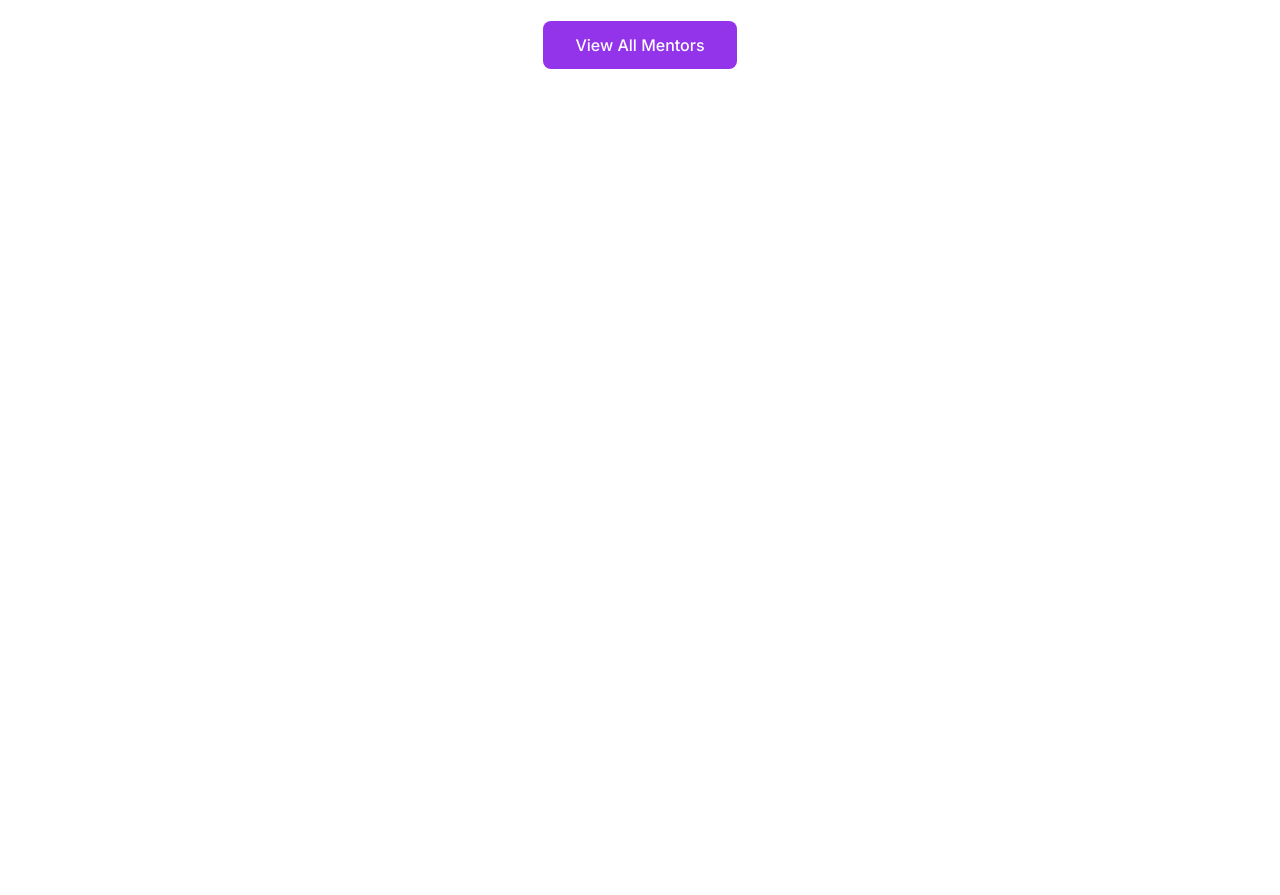
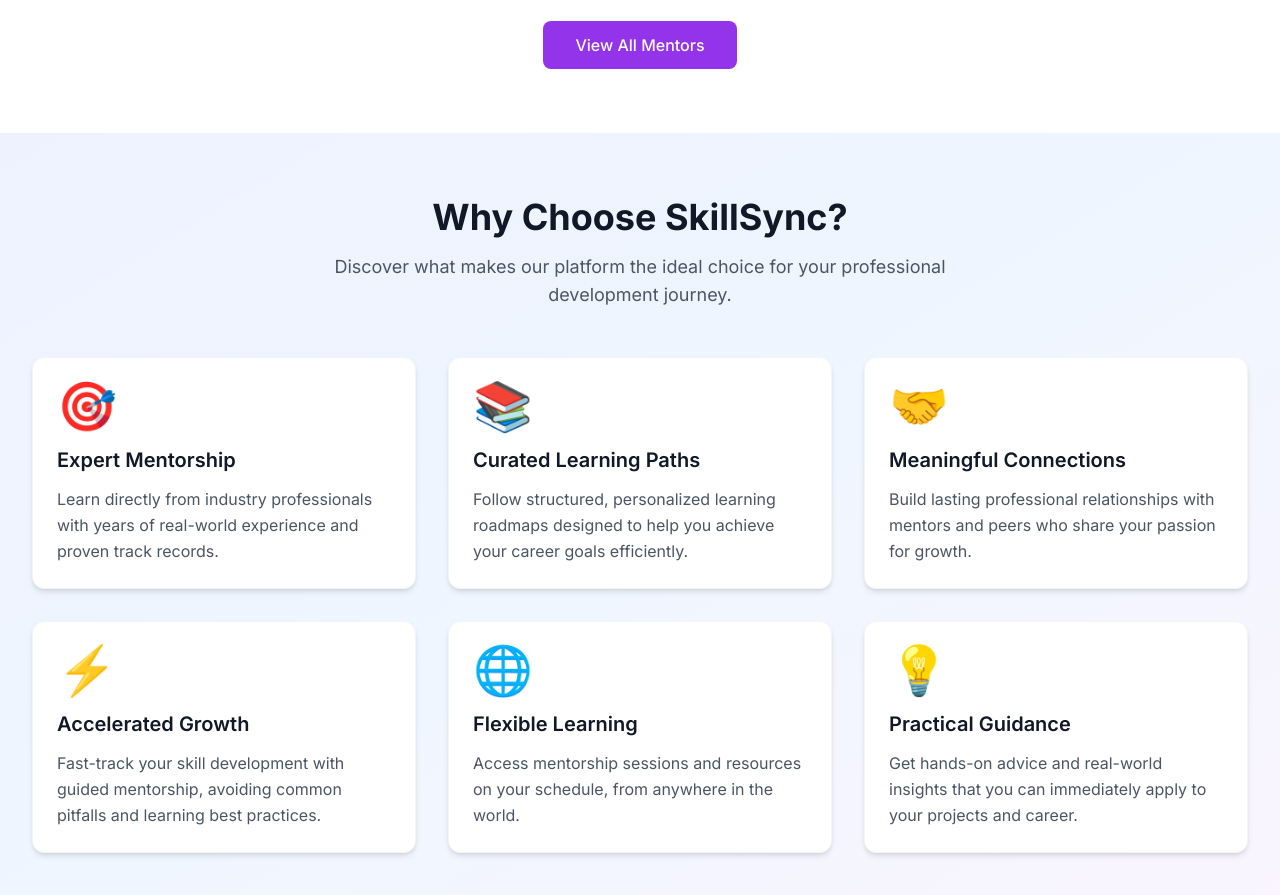
Before and after one commit to MentoNest/skillsync_frontend, a Next.js app: page / in a window 1280 px wide. Shown: the part 2460-3355 px from the top of the page. Before the commit the page ends 2593 px from the top, so only its background shows below. Built offline with nearby package versions, Linux system fonts and the light colour scheme.

Commit message:
SkillSync

```diff
--- a/app/(public)/page.tsx
+++ b/app/(public)/page.tsx
@@ -1,6 +1,7 @@
 import Link from 'next/link';
 import LearningPath from '@/components/LearningPath';
 import MentorDiscovery from '@/components/MentorDiscovery';
+import WhyChooseUs from '@/components/WhyChooseUs';
 
 export default function PublicPage() {
   return (
@@ -36,6 +37,9 @@ export default function PublicPage() {
 
       {/* Mentor Discovery Section */}
       <MentorDiscovery />
+
+      {/* Why Choose Us Section */}
+      <WhyChooseUs />
     </div>
   );
 }
--- a/app/page.tsx
+++ b/app/page.tsx
@@ -1,10 +1,44 @@
+import LearningPath from '@/components/LearningPath';
+import MentorDiscovery from '@/components/MentorDiscovery';
+import WhyChooseUs from '@/components/WhyChooseUs';
+
 export default function HomePage() {
   return (
-    <div className="max-w-7xl mx-auto px-4 sm:px-6 lg:px-8 py-12">
-      <h1 className="text-3xl font-bold text-gray-900 mb-8">SkillSync</h1>
-      <p className="text-lg text-gray-600">
-        Welcome to the SkillSync mentorship platform. This is the home page placeholder.
-      </p>
+    <div>
+      {/* Hero Section */}
+      <section className="relative bg-gradient-to-br from-blue-50 via-indigo-50 to-purple-50 py-16 sm:py-24 lg:py-32">
+        <div className="max-w-7xl mx-auto px-4 sm:px-6 lg:px-8">
+          <div className="text-center max-w-3xl mx-auto">
+            <h1 className="text-4xl sm:text-5xl lg:text-6xl font-extrabold text-gray-900 mb-6">
+              Connect, Learn & Grow with{' '}
+              <span className="bg-gradient-to-r from-blue-600 to-purple-600 bg-clip-text text-transparent">
+                SkillSync
+              </span>
+            </h1>
+            <p className="text-lg sm:text-xl text-gray-600 mb-10 leading-relaxed">
+              Bridge the gap between knowledge and experience. Find expert mentors,
+              share your expertise, or discover personalized learning paths tailored to your goals.
+            </p>
+            <div className="flex flex-col sm:flex-row gap-4 justify-center">
+              <button className="bg-blue-600 text-white px-8 py-4 rounded-xl text-lg font-semibold hover:bg-blue-700 transition-colors duration-200 shadow-lg hover:shadow-xl">
+                Find a Mentor
+              </button>
+              <button className="bg-white text-blue-600 px-8 py-4 rounded-xl text-lg font-semibold border-2 border-blue-600 hover:bg-blue-50 transition-colors duration-200 shadow-md hover:shadow-lg">
+                Become a Mentor
+              </button>
+            </div>
+          </div>
+        </div>
+      </section>
+
+      {/* Learning Path / Resources Section */}
+      <LearningPath />
+
+      {/* Mentor Discovery Section */}
+      <MentorDiscovery />
+
+      {/* Why Choose Us Section */}
+      <WhyChooseUs />
     </div>
   );
 }
--- /dev/null
+++ b/components/WhyChooseUs.tsx
@@ -0,0 +1,86 @@
+interface BenefitItem {
+  id: string;
+  icon: string;
+  title: string;
+  description: string;
+}
+
+const benefits: BenefitItem[] = [
+  {
+    id: '1',
+    icon: '🎯',
+    title: 'Expert Mentorship',
+    description: 'Learn directly from industry professionals with years of real-world experience and proven track records.',
+  },
+  {
+    id: '2',
+    icon: '📚',
+    title: 'Curated Learning Paths',
+    description: 'Follow structured, personalized learning roadmaps designed to help you achieve your career goals efficiently.',
+  },
+  {
+    id: '3',
+    icon: '🤝',
+    title: 'Meaningful Connections',
+    description: 'Build lasting professional relationships with mentors and peers who share your passion for growth.',
+  },
+  {
+    id: '4',
+    icon: '⚡',
+    title: 'Accelerated Growth',
+    description: 'Fast-track your skill development with guided mentorship, avoiding common pitfalls and learning best practices.',
+  },
+  {
+    id: '5',
+    icon: '🌐',
+    title: 'Flexible Learning',
+    description: 'Access mentorship sessions and resources on your schedule, from anywhere in the world.',
+  },
+  {
+    id: '6',
+    icon: '💡',
+    title: 'Practical Guidance',
+    description: 'Get hands-on advice and real-world insights that you can immediately apply to your projects and career.',
+  },
+];
+
+export default function WhyChooseUs() {
+  return (
+    <section className="py-16 px-4 sm:px-6 lg:px-8 bg-gradient-to-br from-indigo-50 via-blue-50 to-purple-50">
+      <div className="max-w-7xl mx-auto">
+        {/* Section Header */}
+        <div className="text-center mb-12">
+          <h2 className="text-3xl sm:text-4xl font-bold text-gray-900 mb-4">
+            Why Choose SkillSync?
+          </h2>
+          <p className="text-lg text-gray-600 max-w-2xl mx-auto">
+            Discover what makes our platform the ideal choice for your professional development journey.
+          </p>
+        </div>
+
+        {/* Benefits Grid */}
+        <div className="grid grid-cols-1 sm:grid-cols-2 lg:grid-cols-3 gap-6 lg:gap-8">
+          {benefits.map((benefit) => (
+            <div
+              key={benefit.id}
+              className="bg-white rounded-xl p-6 shadow-md hover:shadow-lg transition-shadow duration-300 border border-gray-100"
+            >
+              {/* Icon */}
+              <div className="text-5xl mb-4">{benefit.icon}</div>
+
+              {/* Title */}
+              <h3 className="text-xl font-semibold text-gray-900 mb-3">
+                {benefit.title}
+              </h3>
+
+              {/* Description */}
+              <p className="text-gray-600 leading-relaxed">
+                {benefit.description}
+              </p>
+            </div>
+          ))}
+        </div>
+      </div>
+    </section>
+  );
+}
```
